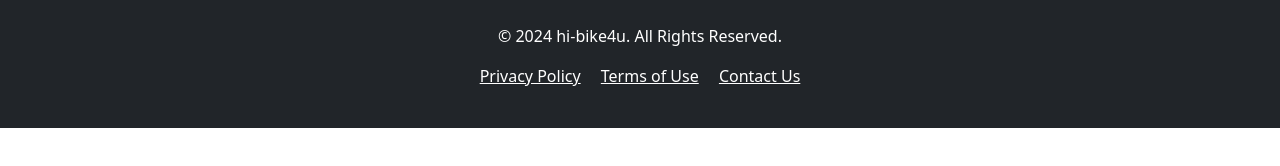
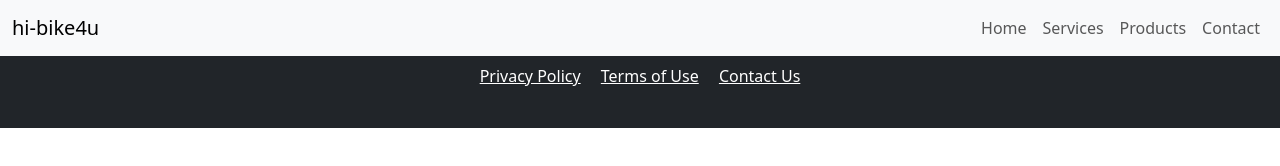
Before and after one commit to abasitfarooqi/onepage-renting-motorcycle, a plain HTML site: page index.html in a window 1280 px wide. Drawn offline with nearby package versions, Linux system fonts and the light colour scheme.

Commit message:
add navigation

```diff
--- a/index.html
+++ b/index.html
@@ -14,6 +14,23 @@
 </head>
 <body>
 
+<!-- Navbar -->
+<nav class="navbar navbar-expand-lg navbar-light bg-light fixed-top">
+    <div class="container-fluid">
+        <a class="navbar-brand" href="#">hi-bike4u</a>
+        <button class="navbar-toggler" type="button" data-bs-toggle="collapse" data-bs-target="#navbarNav" aria-controls="navbarNav" aria-expanded="false" aria-label="Toggle navigation">
+            <span class="navbar-toggler-icon"></span>
+        </button>
+        <div class="collapse navbar-collapse" id="navbarNav">
+            <ul class="navbar-nav ms-auto">
+                <li class="nav-item"><a class="nav-link" href="#hero">Home</a></li>
+                <li class="nav-item"><a class="nav-link" href="#services">Services</a></li>
+                <li class="nav-item"><a class="nav-link" href="#products">Products</a></li>
+                <li class="nav-item"><a class="nav-link" href="#contact">Contact</a></li>
+            </ul>
+        </div>
+    </div>
+</nav>
 
 
     <!-- Footer -->
```
